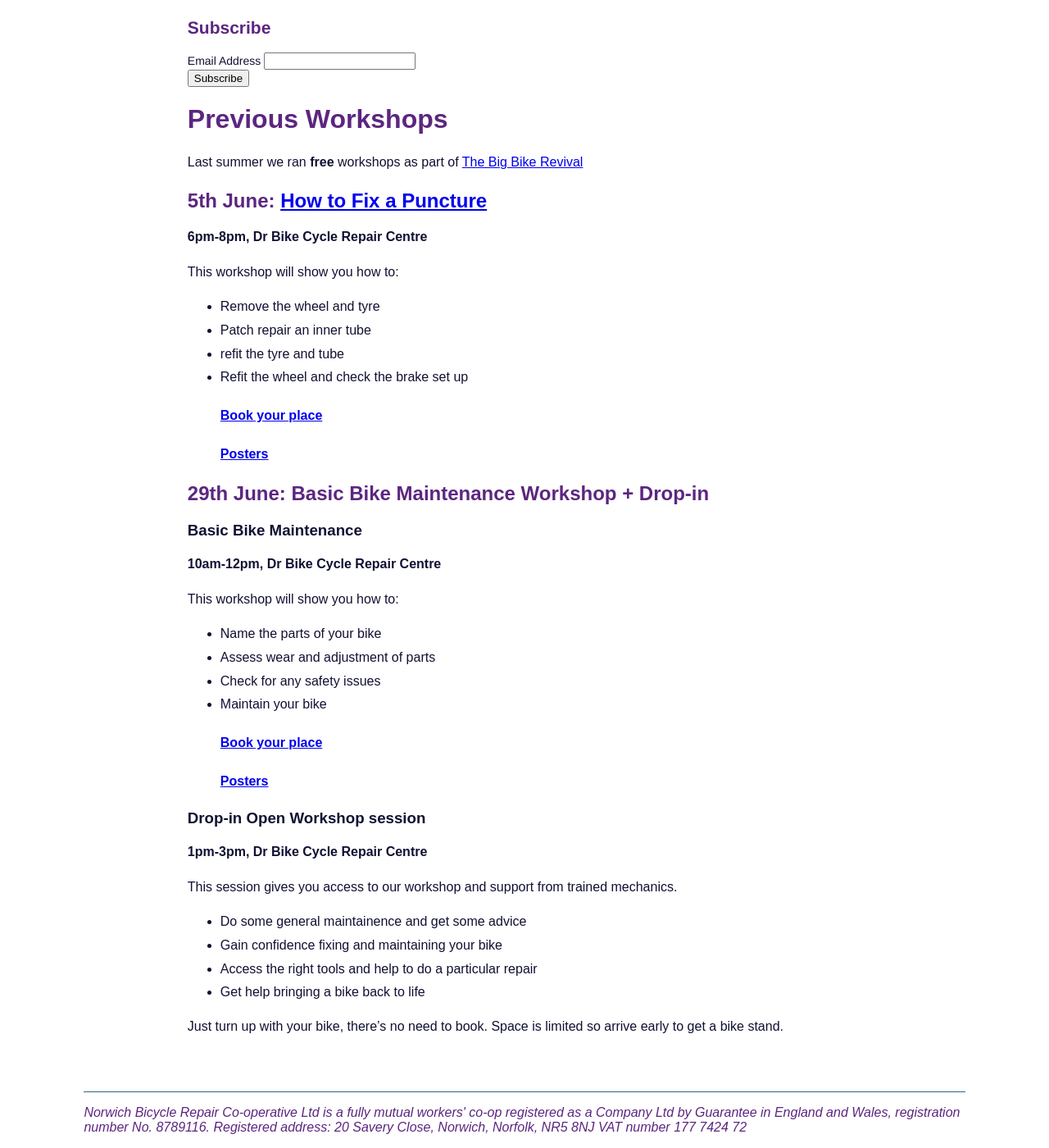
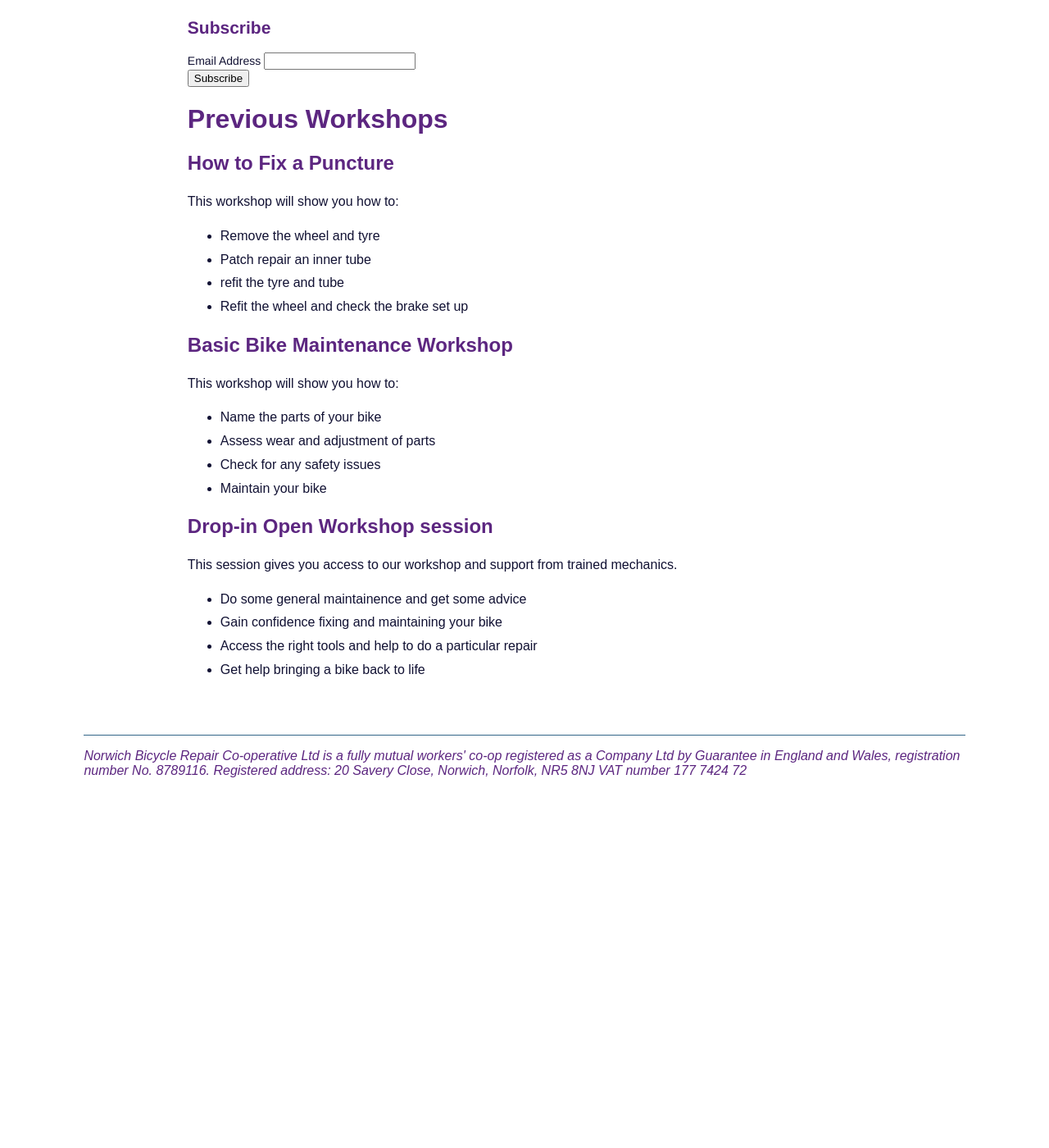
Before and after one commit to norwichbicyclerepaircooperative/norwichbicyclerepaircooperative.github.io, a Jekyll site: the page built from workshops/index.md, in a window 1280 px wide and 1400 px high, scrolled down 272 px. Shown: the whole window at 82% size. Built offline with Jekyll 4.4.1, drawn with Linux system fonts in a browser that asks for light colours; comment, search, counter and statistics services are not loaded; after the commit the page ends 1237 px from its top, so only the background shows below that.

Commit message:
Update index.md

```diff
--- a/workshops/index.md
+++ b/workshops/index.md
@@ -38,35 +38,23 @@ You can also join our mailing list to find out about upcoming events including w
 Previous Workshops
 ==================
 
-Last summer we ran __free__ workshops as part of [The Big Bike Revival](https://www.cyclinguk.org/bigbikerevival)
-
-## 5th June: [How to Fix a Puncture](https://www.facebook.com/events/626161087869885/)
-#### 6pm-8pm, Dr Bike Cycle Repair Centre
+## How to Fix a Puncture
 This workshop will show you how to:
 * Remove the wheel and tyre
 * Patch repair an inner tube
 * refit the tyre and tube
 * Refit the wheel and check the brake set up
-#### [Book your place](https://www.eventbrite.com/e/how-to-fix-a-puncture-workshop-tickets-62271990199)
-#### [Posters](/workshops/How_to_Fix_A_Puncture_Poster.pdf)
 
-## 29th June: Basic Bike Maintenance Workshop + Drop-in
-### Basic Bike Maintenance
-#### 10am-12pm, Dr Bike Cycle Repair Centre
+## Basic Bike Maintenance Workshop
 This workshop will show you how to:
 * Name the parts of your bike
 * Assess wear and adjustment of parts
 * Check for any safety issues
 * Maintain your bike
-#### [Book your place](https://www.eventbrite.com/e/basic-bike-maintenance-workshop-drop-in-tickets-62350093809)
-#### [Posters](/workshops/Basic_Bike_Maintenance_Poster.pdf)
 
-### Drop-in Open Workshop session
-#### 1pm-3pm, Dr Bike Cycle Repair Centre
+## Drop-in Open Workshop session
 This session gives you access to our workshop and support from trained mechanics.
 * Do some general maintainence and get some advice
 * Gain confidence fixing and maintaining your bike
 * Access the right tools and help to do a particular repair
 * Get help bringing a bike back to life
-
-Just turn up with your bike, there's no need to book. Space is limited so arrive early to get a bike stand.
```
